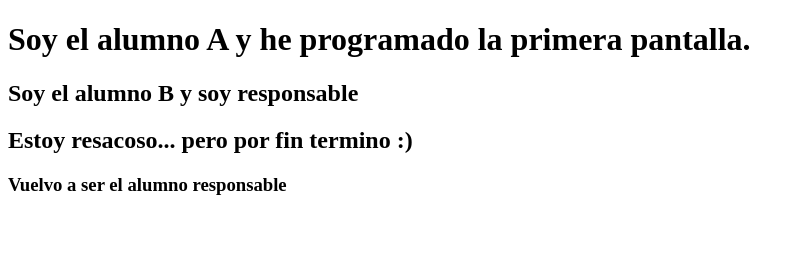
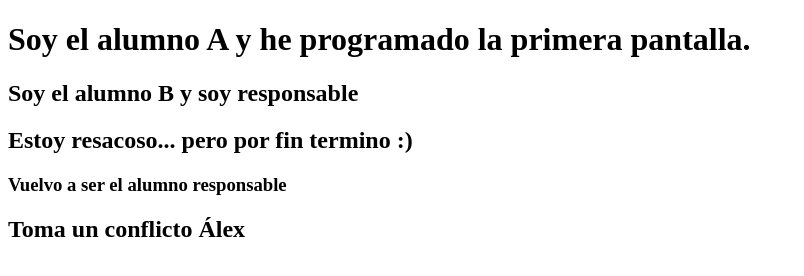
Before and after one commit to GatoGit21/Silksong, a plain HTML site: page index.html in a window 1280 px wide. Shown: the whole page, without its empty margins (0-804 px from the left). Drawn offline with Linux system fonts and the light colour scheme.

Commit message:
Toma un conflicto para Álex

```diff
--- a/index.html
+++ b/index.html
@@ -11,5 +11,6 @@
     <h2>Soy el alumno B y soy responsable</h2>
     <h2>Estoy resacoso... pero por fin termino :)</h2>
     <h3>Vuelvo a ser el alumno responsable</h3>
+    <h2>Toma un conflicto Álex</h2>
 </body>
 </html>
```
